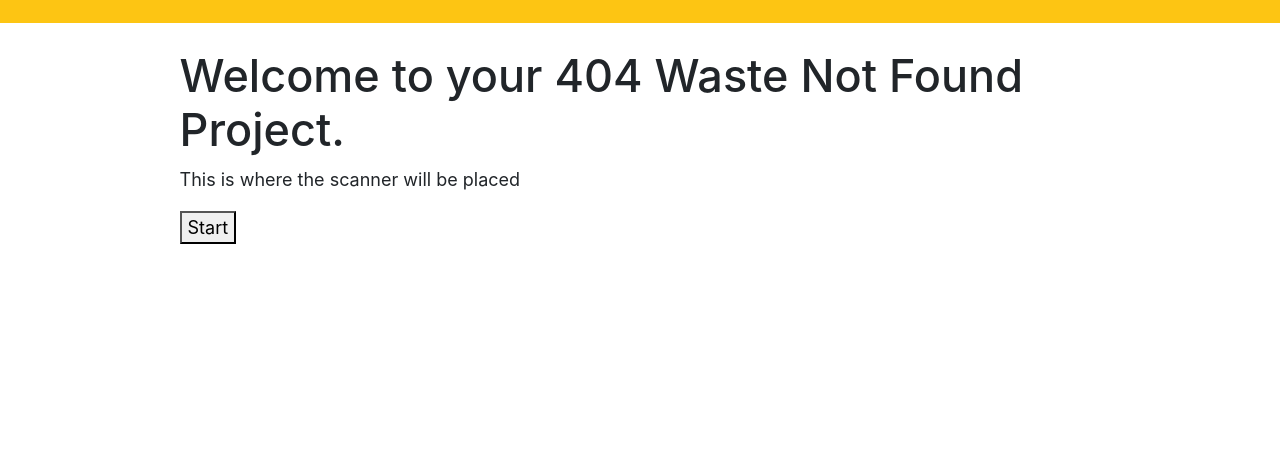
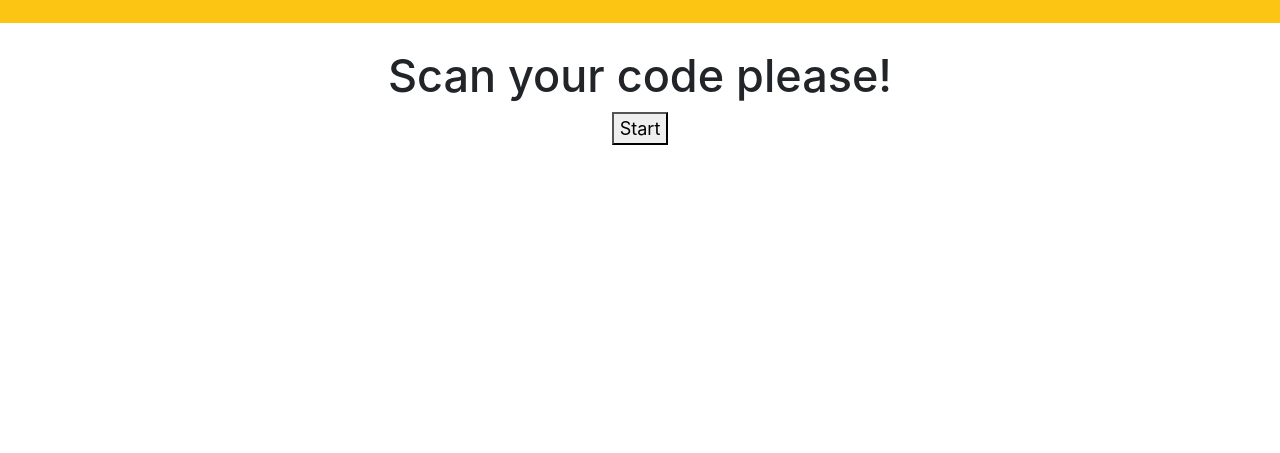
Before and after one commit to Rogier-blip/404-waste-not-found, a Gatsby site in the folder frontend/: page / in a window 1280 px wide. Before the commit this address had no page. Shown: the part 88-541 px from the top of the page. Built offline with nearby package versions, Linux system fonts and the light colour scheme; Gatsby itself is replaced by a stand-in of ours.

Commit message:
Added check to stop detecting

```diff
--- /dev/null
+++ b/frontend/src/components/scan-product/scanProduct.css
@@ -0,0 +1,7 @@
+.scan-product-container{
+    display: flex;
+    justify-content: center;
+    align-items: center;
+    flex-direction: column;
+
+}
--- a/frontend/src/components/scanProduct.js
+++ b/frontend/src/components/scan-product/scanProduct.js
@@ -1,7 +1,9 @@
 import React, { Component } from "react"
-import Result from "./result"
+import "./scanProduct.css"
 import Scanner from "./scanner"
+
 class ScanProductComponent extends Component {
+
   constructor(props) {
     super(props)
     this.state = {
@@ -11,24 +13,21 @@ class ScanProductComponent extends Component {
     this._scan = this._scan.bind(this)
     this._onDetected = this._onDetected.bind(this)
   }
+
   _scan() {
-    console.log("mpike scan")
     this.setState({ scanning: !this.state.scanning })
   }
   _onDetected(result) {
-    console.log('ok')
-    console.log(result)
     this.setState({ results: this.state.results.concat([result]) })
   }
   render() {
     return (
-      <div>
+      <div className="scan-product-container">
+        <h1>Scan your code please!</h1>
         <button onClick={this._scan}>
           {this.state.scanning ? "Stop" : "Start"}
         </button>
-        <ul className="results">
-          {this.state.results.map((result) => (<Result key={result.codeResult.code} result={result} />))}
-        </ul>
+
         {this.state.scanning ? (
           <Scanner onDetected={this.state._onDetected} />
         ) : null}
@@ -37,3 +36,7 @@ class ScanProductComponent extends Component {
   }
 }
 export default ScanProductComponent
+
+// <ul className="results">
+//           {this.state.results.map((result) => (<Result key={result.codeResult.code} result={result} />))}
+//         </ul>
--- a/frontend/src/components/scanner.js
+++ b/frontend/src/components/scan-product/scanner.js
@@ -41,8 +41,14 @@ class Scanner extends Component {
   _onDetected(result) {
     console.log("ok1")
     console.log(result.codeResult.code);
+    if (result) {
+      Quagga.offDetected(this._onDetected);
+    }
     // this.props.onDetected(result);
   }
+
+
+
   render() {
     return <div id="interactive" className="viewport" />
   }
--- a/frontend/src/pages/index.js
+++ b/frontend/src/pages/index.js
@@ -1,13 +1,11 @@
 import React from 'react';
 import Layout from '../components/layout';
 import SEO from '../components/seo';
-import ScanProductComponent from "../components/scanProduct";
+import ScanProductComponent from "../components/scan-product/scanProduct";
 
 const IndexPage = () => (
   <Layout>
     <SEO title="Home" />
-    <h1>Welcome to your 404 Waste Not Found Project.</h1>
-    <p>This is where the scanner will be placed</p>
     <ScanProductComponent></ScanProductComponent>
   </Layout>
 );
```
Also changed, not shown: frontend/src/components/scan-product/result.js (renamed from frontend/src/components/result.js).
